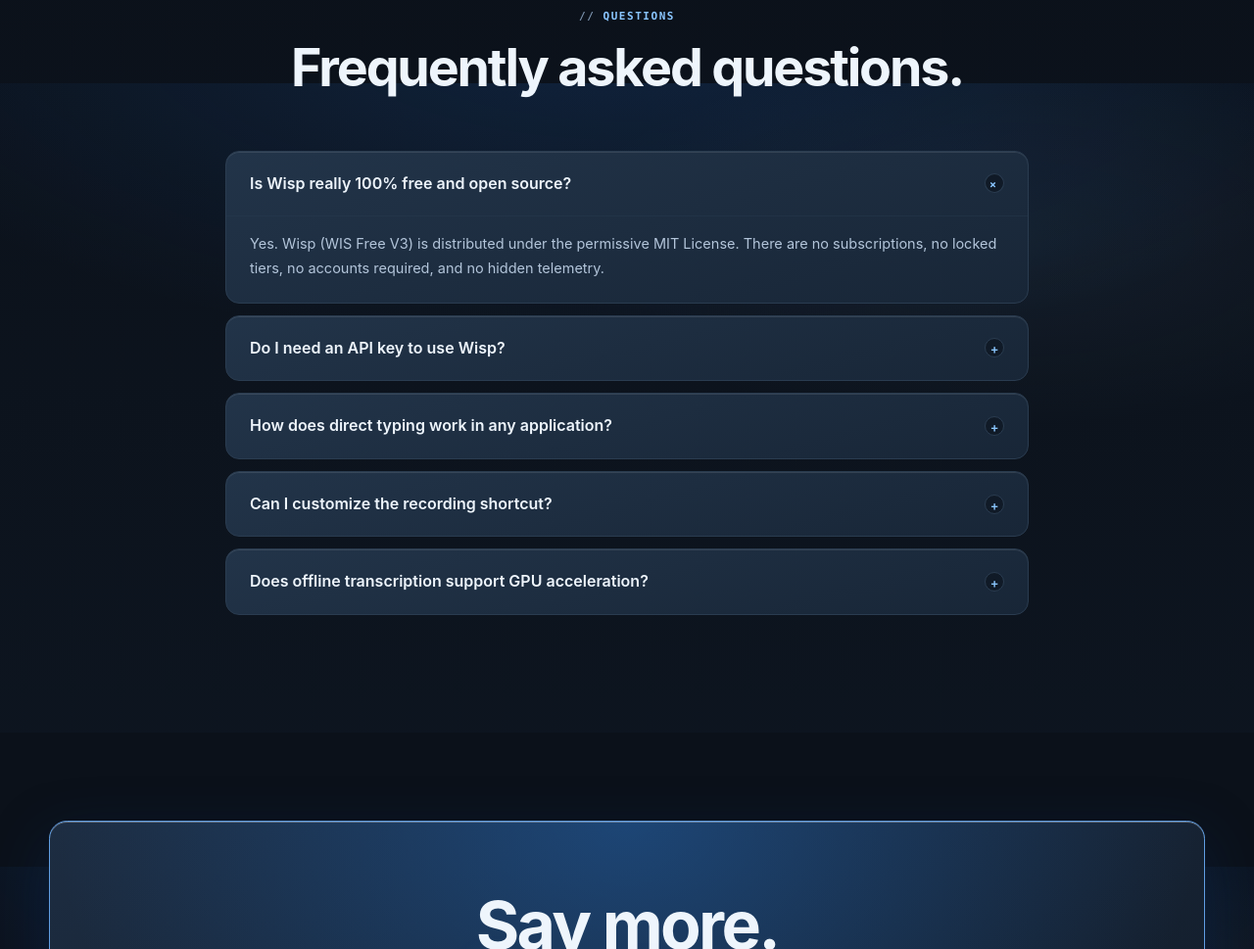
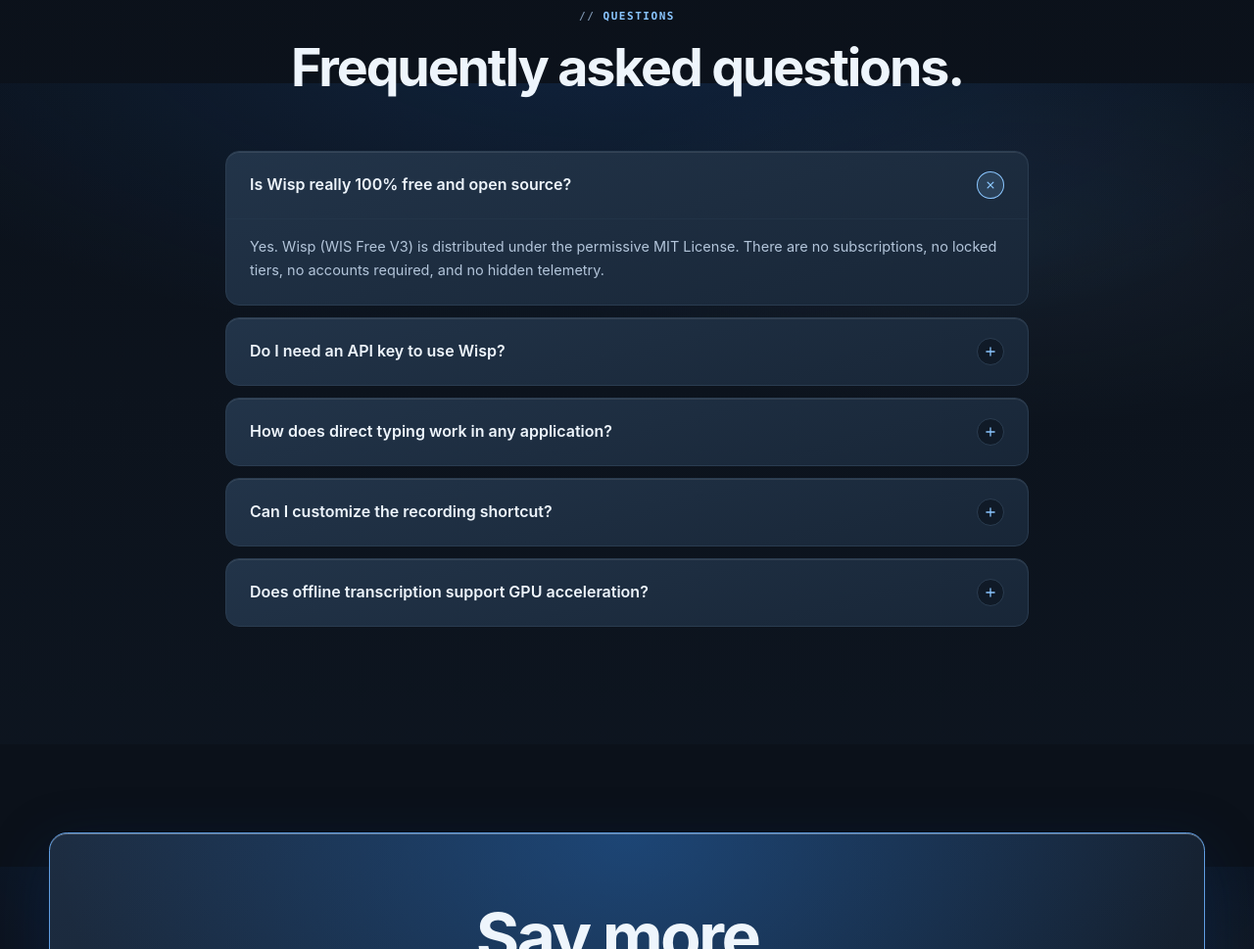
Before and after one commit to jahruz67/wisp-open, a plain HTML site: page docs/index.html in a window 1280 px wide. Shown: the part 4715-5684 px from the top of the page at 98% size. Drawn offline with Linux system fonts and the light colour scheme; no server answers.

Commit message:
Fix FAQ accordion: replace text + with SVG icon, improve icon styling and hover states

```diff
--- a/docs/index.html
+++ b/docs/index.html
@@ -538,7 +538,7 @@
           <details class="faq-item" open>
             <summary class="faq-summary">
               <span>Is Wisp really 100% free and open source?</span>
-              <span class="faq-icon">+</span>
+              <span class="faq-icon" aria-hidden="true"><svg viewBox="0 0 24 24"><line x1="12" y1="5" x2="12" y2="19"/><line x1="5" y1="12" x2="19" y2="12"/></svg></span>
             </summary>
             <div class="faq-content">
               Yes. Wisp (WIS Free V3) is distributed under the permissive MIT License. There are no subscriptions, no locked tiers, no accounts required, and no hidden telemetry.
@@ -548,7 +548,7 @@
           <details class="faq-item">
             <summary class="faq-summary">
               <span>Do I need an API key to use Wisp?</span>
-              <span class="faq-icon">+</span>
+              <span class="faq-icon" aria-hidden="true"><svg viewBox="0 0 24 24"><line x1="12" y1="5" x2="12" y2="19"/><line x1="5" y1="12" x2="19" y2="12"/></svg></span>
             </summary>
             <div class="faq-content">
               No. You can download any of the offline models directly within Settings (such as local GPU or CPU models) and run 100% offline with zero external network requests. If you want ultra-fast cloud inference, you can optionally paste a free cloud API key.
@@ -558,7 +558,7 @@
           <details class="faq-item">
             <summary class="faq-summary">
               <span>How does direct typing work in any application?</span>
-              <span class="faq-icon">+</span>
+              <span class="faq-icon" aria-hidden="true"><svg viewBox="0 0 24 24"><line x1="12" y1="5" x2="12" y2="19"/><line x1="5" y1="12" x2="19" y2="12"/></svg></span>
             </summary>
             <div class="faq-content">
               Wisp injects keystrokes natively into whichever window had focus right before you released the hotkey. On Linux, it uses a persistent direct-typing service and <code>/dev/uinput</code>; on Windows, it uses Win32 input events; on macOS, it uses accessibility paste hooks. You never need to switch apps or press Paste.
@@ -568,7 +568,7 @@
           <details class="faq-item">
             <summary class="faq-summary">
               <span>Can I customize the recording shortcut?</span>
-              <span class="faq-icon">+</span>
+              <span class="faq-icon" aria-hidden="true"><svg viewBox="0 0 24 24"><line x1="12" y1="5" x2="12" y2="19"/><line x1="5" y1="12" x2="19" y2="12"/></svg></span>
             </summary>
             <div class="faq-content">
               Yes. While the default is <kbd>Ctrl+Super</kbd> (<kbd>Ctrl+Win</kbd> on Windows, <kbd>Ctrl+Cmd</kbd> on macOS), you can click <strong>Record</strong> in the Wisp Settings window and press any shortcut combination you prefer.
@@ -578,7 +578,7 @@
           <details class="faq-item">
             <summary class="faq-summary">
               <span>Does offline transcription support GPU acceleration?</span>
-              <span class="faq-icon">+</span>
+              <span class="faq-icon" aria-hidden="true"><svg viewBox="0 0 24 24"><line x1="12" y1="5" x2="12" y2="19"/><line x1="5" y1="12" x2="19" y2="12"/></svg></span>
             </summary>
             <div class="faq-content">
               Yes. Packages include an offline Vulkan backend on Windows and Linux, supporting NVIDIA, AMD, and Intel GPUs out of the box without requiring manual driver compilation. On Apple Silicon macOS, Metal acceleration is used.
--- a/docs/site.css
+++ b/docs/site.css
@@ -1735,28 +1735,53 @@ h2 {
   justify-content: space-between;
   gap: 16px;
   list-style: none;
+  outline: none;
 }
 
 .faq-summary::-webkit-details-marker {
   display: none;
 }
 
+.faq-summary::marker {
+  display: none;
+  content: '';
+}
+
 .faq-icon {
-  width: 20px;
-  height: 20px;
+  width: 28px;
+  height: 28px;
   border-radius: 50%;
   background: var(--surface-2);
   border: 1px solid var(--border);
-  display: grid;
-  place-items: center;
+  display: flex;
+  align-items: center;
+  justify-content: center;
   color: var(--accent);
-  transition: transform 0.25s ease;
+  transition: transform 0.3s ease, border-color 0.2s, background 0.2s;
   flex-shrink: 0;
-  font-size: 13px;
+  line-height: 1;
+}
+
+.faq-icon svg {
+  width: 14px;
+  height: 14px;
+  stroke: currentColor;
+  stroke-width: 2.2;
+  stroke-linecap: round;
+  fill: none;
+  display: block;
+  transition: transform 0.3s ease;
+}
+
+.faq-item:hover .faq-icon {
+  border-color: var(--border-hover);
+  background: var(--surface-top);
 }
 
 .faq-item[open] .faq-icon {
   transform: rotate(45deg);
+  border-color: var(--accent);
+  background: var(--accent-dim);
 }
 
 .faq-content {
```
